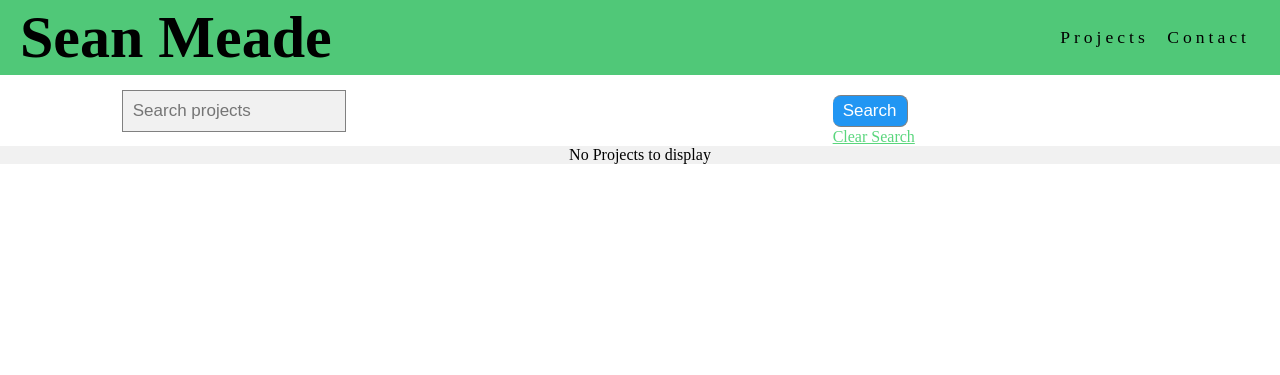
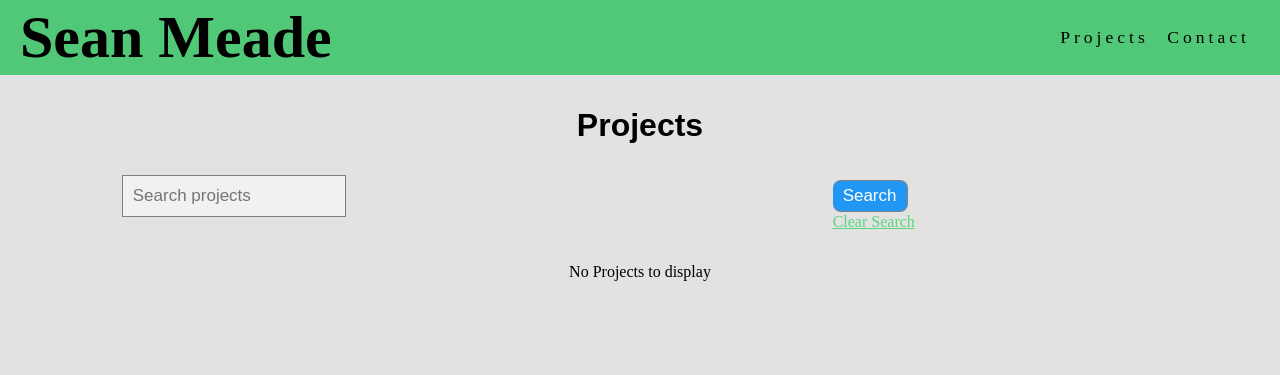
Before and after one commit to sean-meade/portfolio-website, a Django app: page /projects/ in a window 1280 px wide. Shown: the top 375 px of the page. Run offline with Django 3.2, Linux system fonts and the light colour scheme; data that the repository does not hold is empty.

Commit message:
small style changes

```diff
--- a/static/css/card.css
+++ b/static/css/card.css
@@ -2,12 +2,13 @@
 /* Adapted from https://codepen.io/ChynoDeluxe/pen/bdXeqQ */
 
 #card-container {
-    background: #f1f1f1;
+    background: #e2e2e2;
     display: flex;
     flex-direction: column;
     font-size: 1rem;
     justify-content: center;
     align-items: center;
+    margin-top: 2rem;
 }
 
 :root {
@@ -215,7 +216,7 @@
 .tag-checkbox {
     position: relative;
     display: inline-block;
-    margin: 2rem 0.5rem;
+    margin: 0 0.5rem;
 }
 
 .checkbox {
@@ -316,3 +317,7 @@
 .search-buttons {
     padding-top: 1.25rem;
 }
+
+#search-form {
+    background: #e2e2e2;
+}
--- a/static/css/style.css
+++ b/static/css/style.css
@@ -9,6 +9,7 @@ body {
     margin: 0;
     position: relative;
     font-family: 'Merriweather', serif;
+    background: #e2e2e2;
 }
 
 h1, h2, h3, h4, h5, h6 {
@@ -108,7 +109,7 @@ a:active {
 
 .page-heading {
     text-align: center;
-    margin: 2rem 0;
+    margin: 2rem 0 1rem 0;
 }
 
 @media screen and (max-width: 47.5em) {
--- a/templates/projects.html
+++ b/templates/projects.html
@@ -7,8 +7,8 @@
 {% endblock %}
 
 {% block content %}
-
-<div>
+<h1 class="page-heading">Projects</h1>
+<div id="search-form">
     <form method="GET" action="{% url 'projects' %}">
         <div class="search-box-container">
             <div class="search-box">
```
Also changed, not shown: static/css/contact.css (+4 -6 lines).
